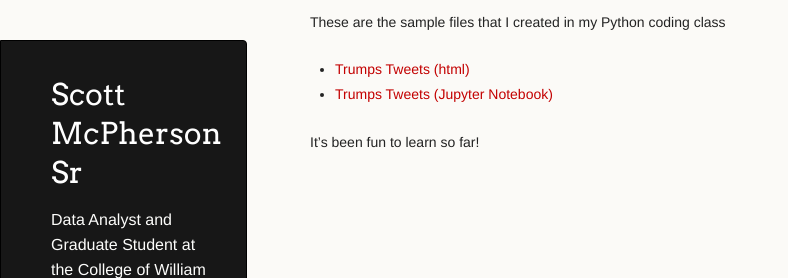
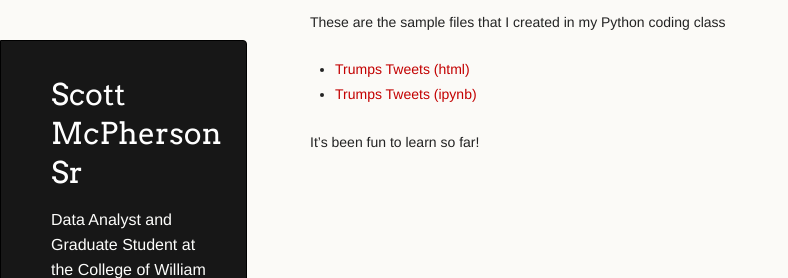
Before and after one commit to swmcpherson19/swmcpherson19.github.io, a Jekyll site: the page built from trumpstweets/index.md, in a window 1280 px wide. Shown: the top 278 px of the page, without its empty margins (0-788 px from the left). Built offline with Jekyll 4.4.1, drawn with Linux system fonts in a browser that asks for light colours; our own code applies the rules of GitHub Pages for plain Markdown files.

Commit message:
Update index.md

```diff
--- a/trumpstweets/index.md
+++ b/trumpstweets/index.md
@@ -3,7 +3,7 @@
 description: Samples of work performed as part of my graduate degree studies
 ---
 These are the sample files that I created in my Python coding class
- - [Trumps Tweets (html)](M5 Trumps Tweets.html)
- - [Trumps Tweets (Jupyter Notebook)](M5 Trumps Tweets.ipynb)
+ - [Trumps Tweets (html)](M5_Trumps_Tweets.html)
+ - [Trumps Tweets (ipynb)](M5_Trumps_Tweets.ipynb)
 
  It's been fun to learn so far!
```
